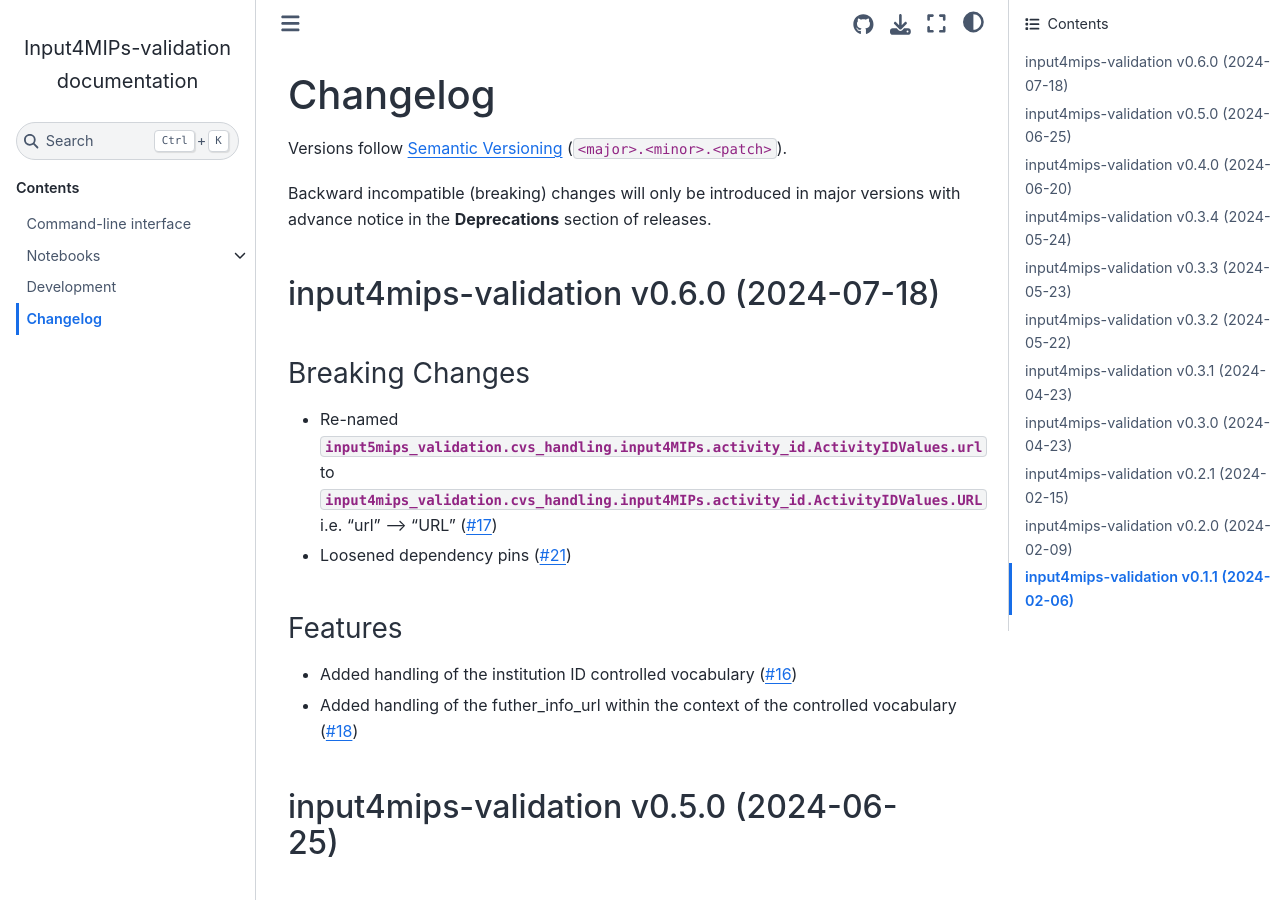
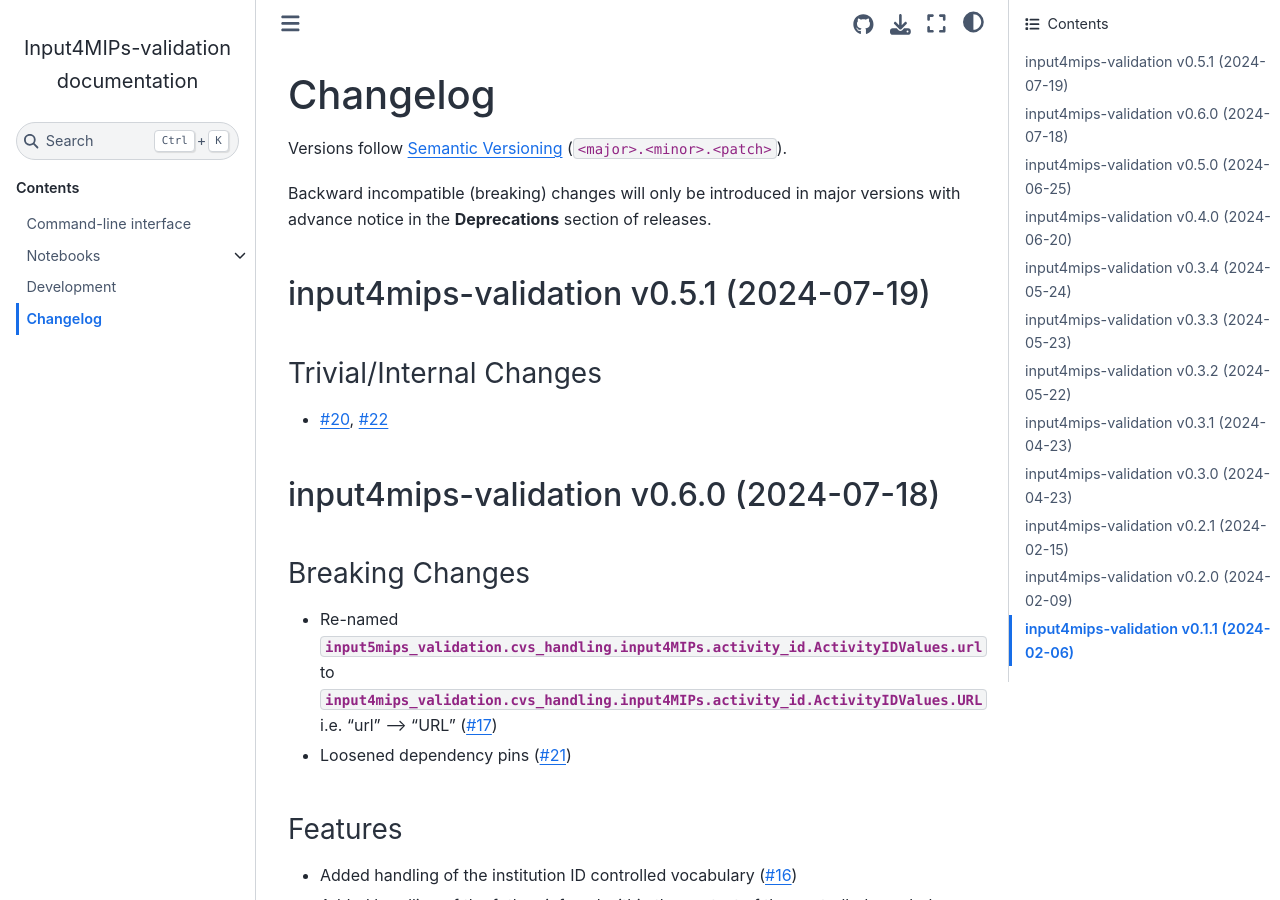
Before and after one commit to climate-resource/input4mips_validation, a Sphinx documentation site: the page built from docs/source/changelog.md, in a window 1280 px wide and 900 px high. Built offline with Sphinx 7.4.7 and the Sphinx Book theme 1.1.4, drawn with Linux system fonts in a browser that asks for light colours; pages that are not in the unit, such as notebooks, are missing from menus.

Commit message:
bump: version 0.5.1a0 -> 0.5.1

```diff
--- a/docs/source/changelog.md
+++ b/docs/source/changelog.md
@@ -18,6 +18,14 @@
 -->
 
 <!-- towncrier release notes start -->
+
+## input4mips-validation v0.5.1 (2024-07-19)
+
+
+### Trivial/Internal Changes
+
+- [#20](https://github.com/climate-resource/input4mips_validation/pulls/20), [#22](https://github.com/climate-resource/input4mips_validation/pulls/22)
+
 
 ## input4mips-validation v0.6.0 (2024-07-18)
 
--- a/pyproject.toml
+++ b/pyproject.toml
@@ -17,7 +17,7 @@
     "cattrs<24.0.0,>=23.2.3",
 ]
 name = "input4mips-validation"
-version = "0.5.1a0"
+version = "0.5.1"
 description = "Validation of input4MIPs data (checking file formats, metadata etc.)."
 readme = "README.md"
 
```
Also changed, not shown: changelog/20.trivial.md (deleted, +0 -1 lines), changelog/22.trivial.md (deleted, +0 -1 lines), 1 other file.
